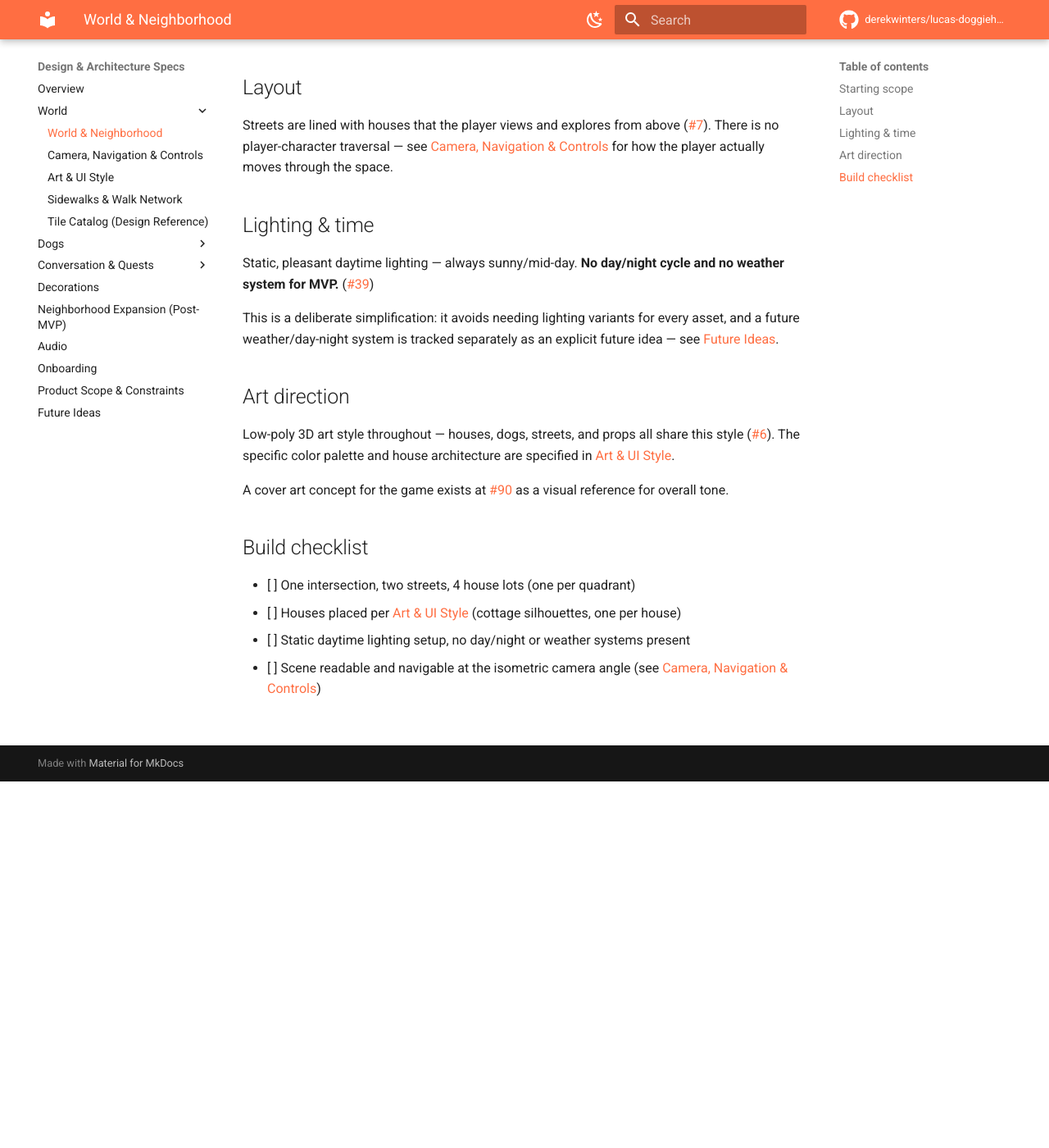
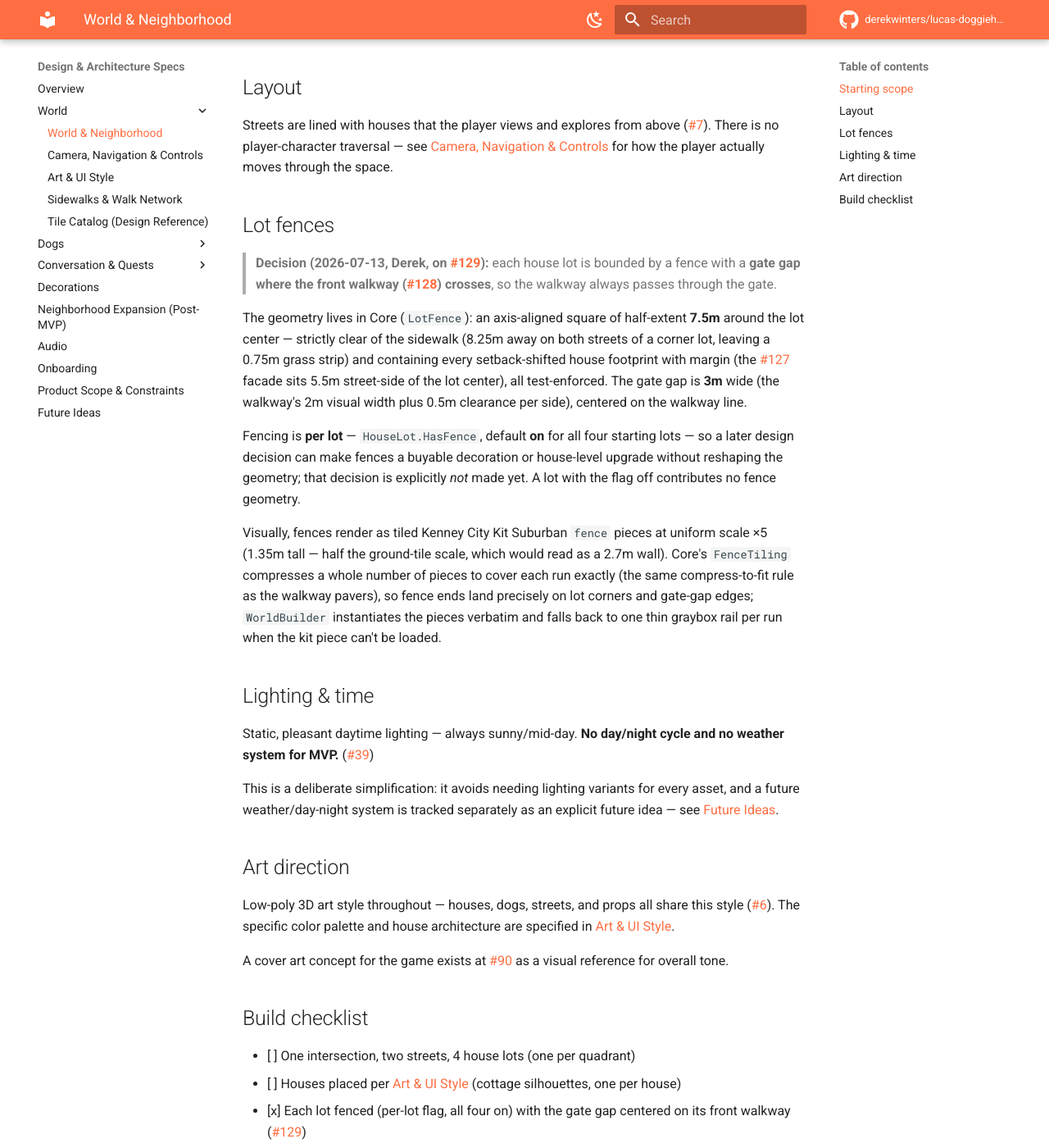
Before and after one commit to derekwinters/lucas-doggiehood, an MkDocs documentation site: the page built from docs/specs/world/world.md, in a window 1280 px wide and 1400 px high, scrolled down 447 px. Shown: the whole window at 82% size. Built offline with MkDocs 1.6.1 and Material for MkDocs 9.7.7, drawn with Linux system fonts in a browser that asks for light colours; comment, search, counter and statistics services are not loaded; the version menu is left out.

Commit message:
docs(specs): describe lot fences with a walkway gate gap
Record Derek's #129 decision on the World & Neighborhood page: each
lot is bounded by a fence (per-lot HasFence flag, all four starting
lots on — the hook for a possible future buyable-fence decision) with
a 3m gate gap centered where the front walkway crosses. Documents the
chosen dimensions (7.5m half-extent, fence scale x5 = 1.35m tall) and
the compress-to-fit kit tiling with graybox rail fallback.

Closes #129

Co-Authored-By: Claude Fable 5 <noreply@anthropic.com>
Claude-Session: https://claude.ai/code/session_01HSWAteaZr5pKmrjV3z8Rwh

```diff
--- a/docs/specs/world/world.md
+++ b/docs/specs/world/world.md
@@ -12,6 +12,16 @@ The first playable neighborhood is deliberately small: **one intersection of two
 ## Layout
 
 Streets are lined with houses that the player views and explores from above ([#7](https://github.com/derekwinters/lucas-doggiehood/issues/7)). There is no player-character traversal — see [Camera, Navigation & Controls](camera-controls.md) for how the player actually moves through the space.
+
+## Lot fences
+
+> **Decision (2026-07-13, Derek, on [#129](https://github.com/derekwinters/lucas-doggiehood/issues/129)):** each house lot is bounded by a fence with a **gate gap where the front walkway ([#128](https://github.com/derekwinters/lucas-doggiehood/issues/128)) crosses**, so the walkway always passes through the gate.
+
+The geometry lives in Core (`LotFence`): an axis-aligned square of half-extent **7.5m** around the lot center — strictly clear of the sidewalk (8.25m away on both streets of a corner lot, leaving a 0.75m grass strip) and containing every setback-shifted house footprint with margin (the [#127](https://github.com/derekwinters/lucas-doggiehood/issues/127) facade sits 5.5m street-side of the lot center), all test-enforced. The gate gap is **3m** wide (the walkway's 2m visual width plus 0.5m clearance per side), centered on the walkway line.
+
+Fencing is **per lot** — `HouseLot.HasFence`, default **on** for all four starting lots — so a later design decision can make fences a buyable decoration or house-level upgrade without reshaping the geometry; that decision is explicitly *not* made yet. A lot with the flag off contributes no fence geometry.
+
+Visually, fences render as tiled Kenney City Kit Suburban `fence` pieces at uniform scale ×5 (1.35m tall — half the ground-tile scale, which would read as a 2.7m wall). Core's `FenceTiling` compresses a whole number of pieces to cover each run exactly (the same compress-to-fit rule as the walkway pavers), so fence ends land precisely on lot corners and gate-gap edges; `WorldBuilder` instantiates the pieces verbatim and falls back to one thin graybox rail per run when the kit piece can't be loaded.
 
 ## Lighting & time
 
@@ -29,5 +39,6 @@ A cover art concept for the game exists at [#90](https://github.com/derekwinters
 
 - [ ] One intersection, two streets, 4 house lots (one per quadrant)
 - [ ] Houses placed per [Art & UI Style](art-style.md) (cottage silhouettes, one per house)
+- [x] Each lot fenced (per-lot flag, all four on) with the gate gap centered on its front walkway ([#129](https://github.com/derekwinters/lucas-doggiehood/issues/129))
 - [ ] Static daytime lighting setup, no day/night or weather systems present
 - [ ] Scene readable and navigable at the isometric camera angle (see [Camera, Navigation & Controls](camera-controls.md))
```
